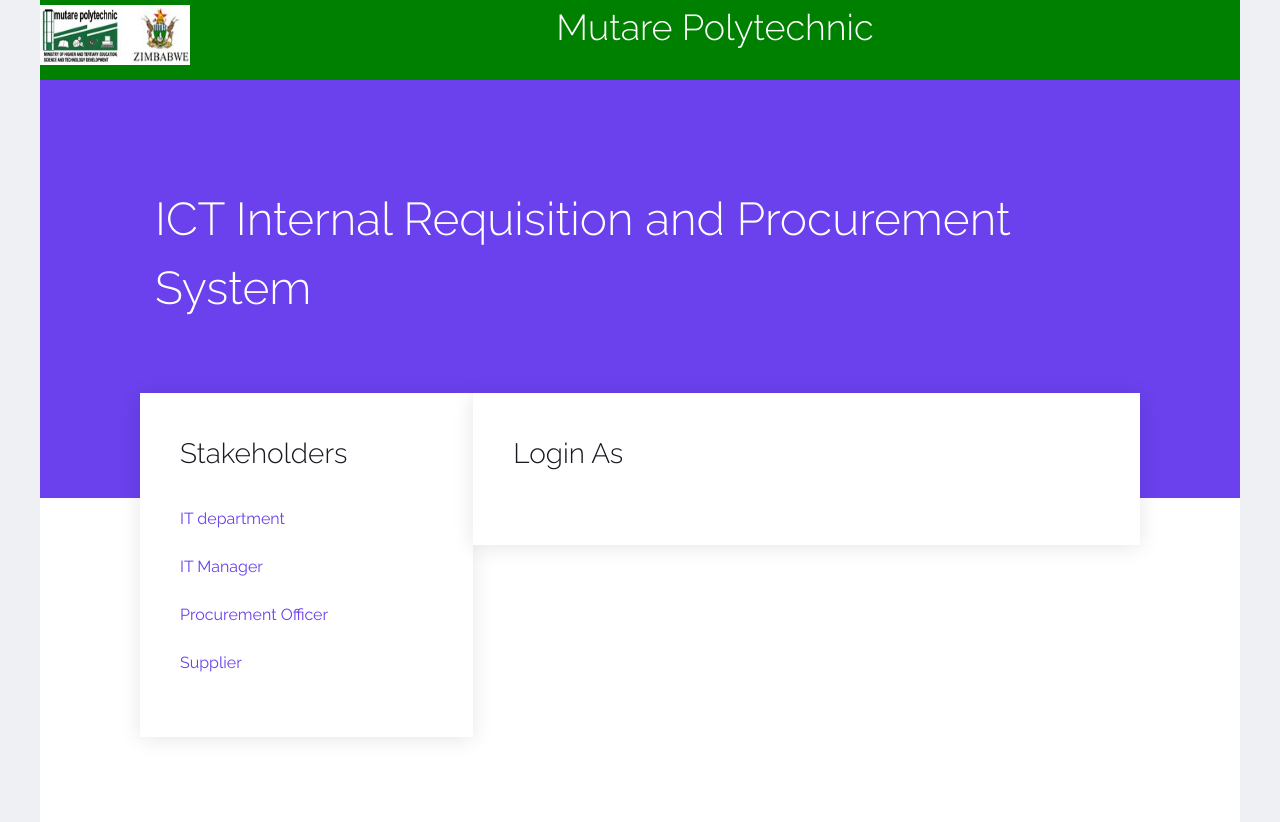
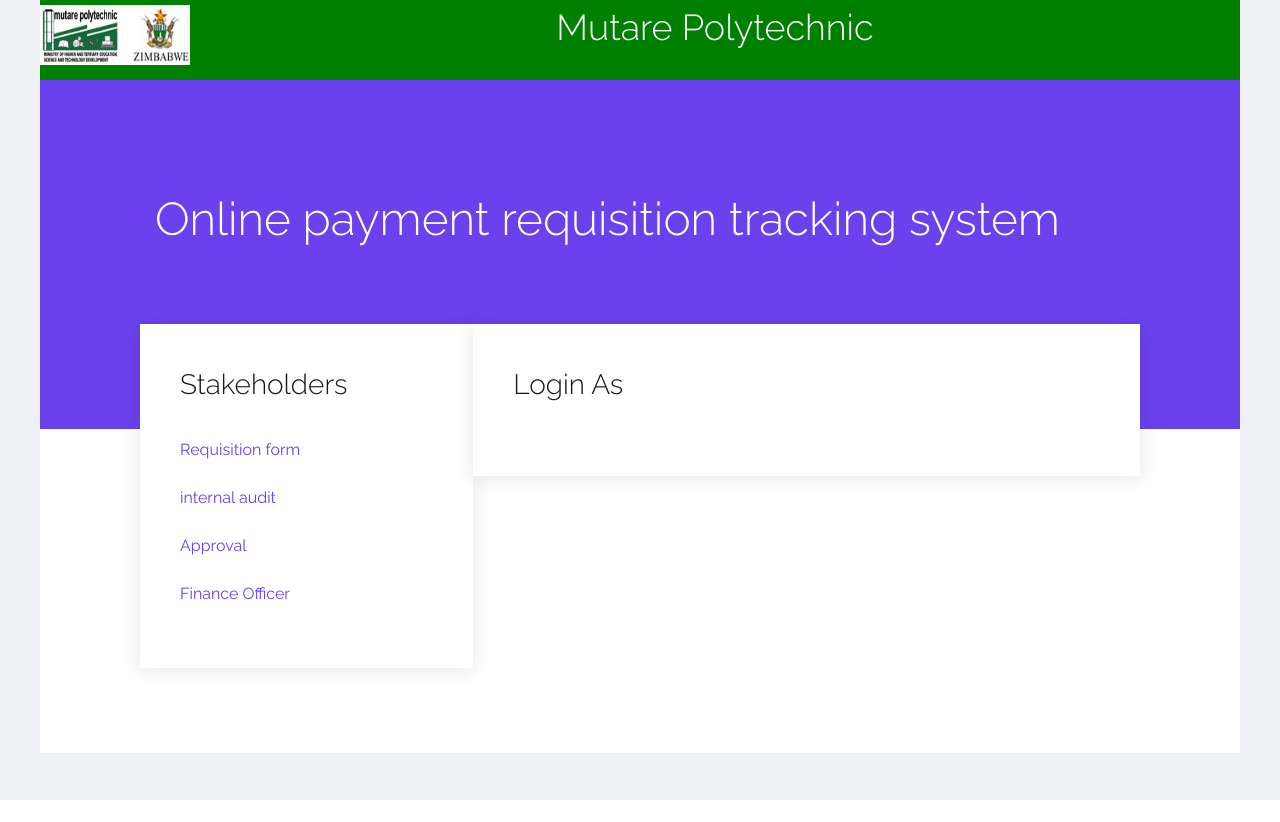
Before and after one commit to donaldmashiri/ICT-procurement-System, a PHP site: page /index.php in a window 1280 px wide. After the commit the page ends 800 px from the top, so only its background shows below. Run offline with PHP 8.4, Linux system fonts and the light colour scheme; some web fonts are replaced.

Commit message:
online payment requisition tracking
IN index.php
-Arua city contrary reqistry
- Requisition form
- Internal audit
- Approval
- Finance officer

```diff
--- a/index.php
+++ b/index.php
@@ -53,7 +53,7 @@
 
             <img src="img/logo.png" width="150" height="60">
             <h2 style="margin-top: 0px; color:white;">Mutare Polytechnic</h2>
-            <p style="margin-top: 0px; color:white;">Ministry of Higher and Tertiary Education Science and Technology</p>
+            <p style="margin-top: 0px; color:white;">Arua City contrary registry</p>
         </div>
 
 
@@ -63,7 +63,7 @@
             <div class="container">
                 <div class="row">
                     <div class="col-md-12 text-left section-heading probootstrap-animate">
-                        <h1 class="mb0">ICT Internal Requisition and Procurement System</h1>
+                        <h1 class="mb0">Online payment requisition tracking system</h1>
                     </div>
                 </div>
             </div>
@@ -80,10 +80,10 @@
                                 <div class="probootstrap-sidebar-inner probootstrap-overlap probootstrap-animate">
                                     <h3>Stakeholders</h3>
                                     <ul class="probootstrap-side-menu">
-                                        <li><a href="index.php?change=<?php echo "itDpt" ?>">IT department</a></li>
-                                        <li><a href="index.php?change=<?php echo "itMng" ?>">IT Manager</a></li>
-                                        <li><a href="index.php?change=<?php echo "proOff" ?>">Procurement Officer</a></li>
-                                        <li><a href="index.php?change=<?php echo "sup" ?>">Supplier</a></li>
+                                        <li><a href="index.php?change=<?php echo "itDpt" ?>">Requisition form </a></li>
+                                        <li><a href="index.php?change=<?php echo "itMng" ?>">internal audit</a></li>
+                                        <li><a href="index.php?change=<?php echo "proOff" ?>">Approval</a></li>
+                                        <li><a href="index.php?change=<?php echo "sup" ?>">Finance Officer</a></li>
                                     </ul>
                                 </div>
                             </div>
```
